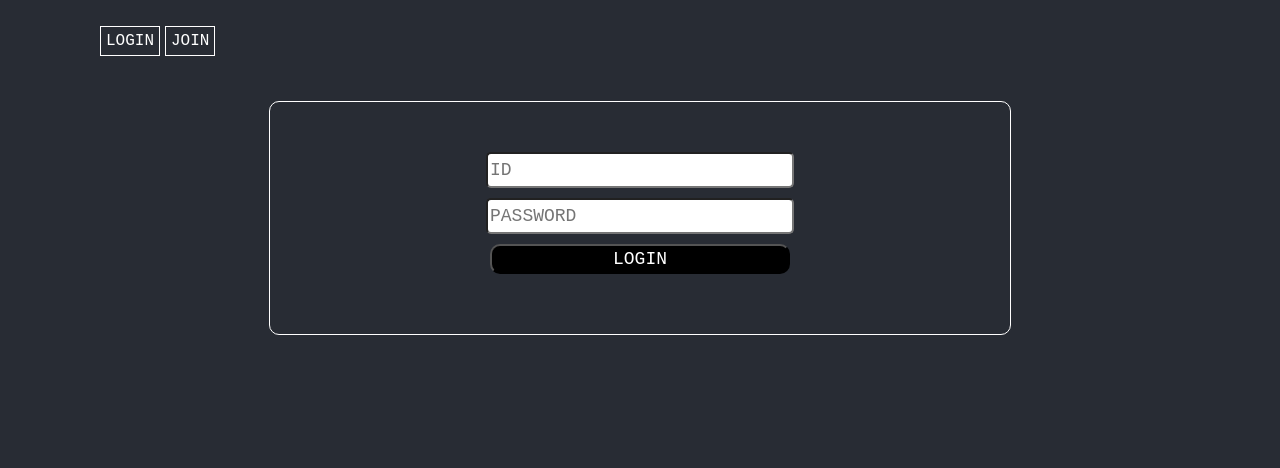
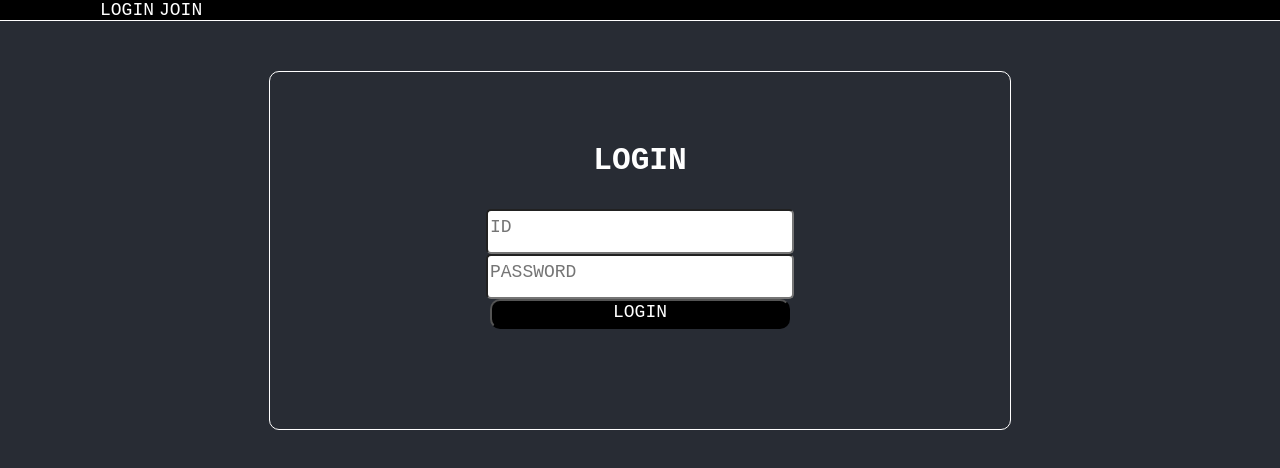
Before and after one commit to bion0625/003, a React (Create React App) app in the folder front/: page /login in a window 1280 px wide. Shown: the top 468 px of the page. Built offline with nearby package versions, Linux system fonts and the light colour scheme.

Commit message:
디자인 추가 수정

```diff
--- a/front/src/App.css
+++ b/front/src/App.css
@@ -7,19 +7,24 @@ body {
 }
 
 header {
-  margin-left: 100px;
-  margin-top: 20px;
   margin-bottom: 50px;
   color: white;
 }
 
+nav {
+  display: flex;
+  padding-left: 100px;
+  background-color: black;
+  border-bottom: #ffffff solid 1px;
+}
+
 nav > * {
+  align-items: center;
+  margin-top: 0;
   margin-right: 5px;
-  padding: 5px;
   color: white;
-  font-size: medium;
+  font-size: large;
   font-family: 'Courier New', Courier, monospace;
-  border: #ffffff solid 1px;
   text-decoration: none;
 }
 
@@ -38,13 +43,19 @@ nav > *:hover {
   border: #ffffff solid 1px;
   padding: 50px;
   border-radius: 10px;
+  padding-bottom: 100px;
 }
 
 /* content-box 내부 엘리먼트 스타일 (예시) */
 .content-box > * {
-  margin-bottom: 10px; /* 엘리먼트 간 간격 설정 (선택 사항) */
+  padding-bottom: 10px; /* 엘리먼트 간 간격 설정 (선택 사항) */
 }
 
+h1 {
+  color: white;
+  font-size: larger;
+  font-family: 'Courier New', Courier, monospace;
+}
 
 .error {
   color: white;
--- a/front/src/App.js
+++ b/front/src/App.js
@@ -6,12 +6,13 @@ import Join from './page/Join';
 
 function App() {
 
+  // 새로고침하면 로그인 여부가 false로 바뀌므로, 추후에 localStorage로 수정 예정
   const [isLogin, setIsLogin] = useState(false);
   const navigate = useNavigate();
 
   useEffect(() => {
     if (!isLogin) navigate("/login");
-  }, [isLogin])
+  }, [isLogin]);
 
   return (
     <div>
--- a/front/src/page/Join.js
+++ b/front/src/page/Join.js
@@ -16,6 +16,7 @@ const Join = () => {
 
     return (
         <div className="content-box">
+            <h1>JOIN</h1>
             <input type="text" placeholder="ID" ref={idRef}/>
             <input type="text" placeholder="NAME" ref={nameRef}/>
             <input type="password" placeholder="PASSWORD" ref={passwordRef}/>
--- a/front/src/page/Login.js
+++ b/front/src/page/Login.js
@@ -1,6 +1,7 @@
 const Login = ({setIsLogin}) => {
     return (
         <div className="content-box">
+            <h1>LOGIN</h1>
             <input type="text" placeholder="ID"/>
             <input type="password" placeholder="PASSWORD"/>
             <button>LOGIN</button>
```
